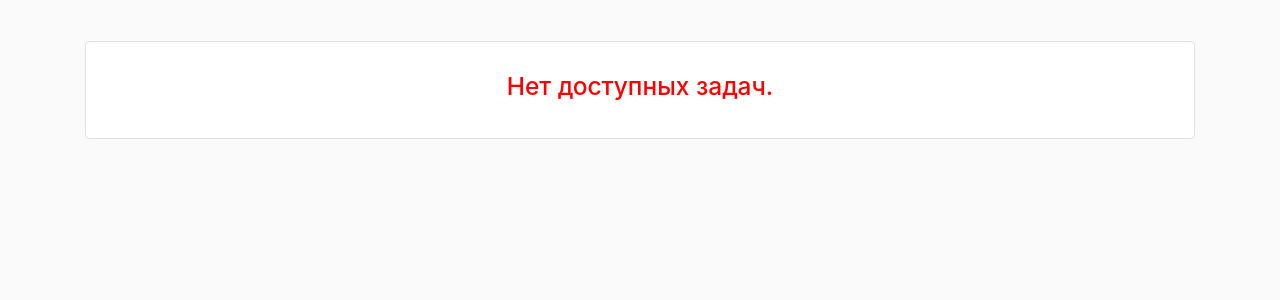
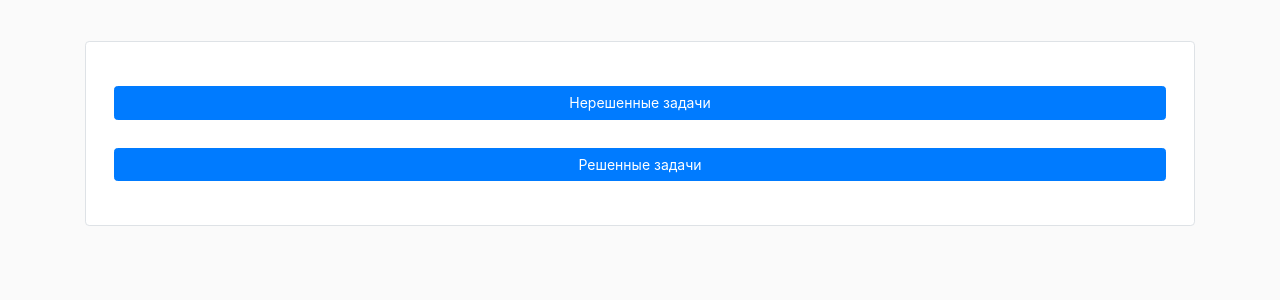
Before and after one commit to ChoroDev/master-degree-graduation-project, a Django app: page /failures in a window 1280 px wide. Shown: the part 49-349 px from the top of the page. Run offline with Django 3.2, Linux system fonts and the light colour scheme; a user stored in the database is signed in; data comes from the database, SQL or seed files in the repository; some libraries are stand-ins or nearby versions.

Commit message:
Failures are continued

```diff
--- a/graduationwork/automated_system/views.py
+++ b/graduationwork/automated_system/views.py
@@ -148,4 +148,20 @@ def profile(request):
 
 
 def failures(request):
-    return render(request, "failures.html", {"failures_is_active": is_active})
+    solvedTasks = list()
+    unsolvedTasks = list()
+    for task in models.Failure.objects.all():
+        if not task.is_solved:
+            unsolvedTasks.append(task)
+        else:
+            solvedTasks.append(task)
+
+    return render(
+        request,
+        "failures.html",
+        {
+            "failures_is_active": is_active,
+            "solvedTasks": solvedTasks,
+            "unsolvedTasks": unsolvedTasks
+        }
+    )
--- a/graduationwork/templates/failures.html
+++ b/graduationwork/templates/failures.html
@@ -8,23 +8,97 @@
 
   {% if user.is_authenticated %}
     <div class="jumbotron border">
-      {% if unsolvedTasks %}
-        <div class="container-md">
-          <div class="row">
-            <div class="col-md">
-              Нерешенные задачи, ахах
+      <div class="row mt-3">
+        <div class="col-md-12">
+          <button class="btn btn-primary btn-block" type="button" data-toggle="collapse" data-target="#unsolvedTasks" aria-expanded="false" aria-controls="unsolvedTasks">Нерешенные задачи</button>
+        </div>
+      </div>
+      <div class="container-md">
+        {% if unsolvedTasks %}
+          <div class="row mt-3">
+            <div class="col">
+              <div class="collapse multi-collapse" id="unsolvedTasks">
+                {% for task in unsolvedTasks %}
+                  <div class="row">
+                    <div class="col-md-12">
+                      <button class="btn btn-danger btn-block" type="button" data-toggle="collapse" data-target="#task_{{ task.id }}" aria-expanded="false" aria-controls="task_{{ task.id }}">{{ task.text }}</button>
+                    </div>
+                  </div>
+                  <div class="row my-2">
+                    <div class="col">
+                      <div class="collapse multi-collapse" id="task_{{ task.id }}">
+                        <div class="row">
+                          <div class="col">
+                            {{ task }}
+                          </div>
+                        </div>
+                      </div>
+                    </div>
+                  </div>
+                {% endfor %}
+              </div>
             </div>
           </div>
-        </div>
-      {% elif solvedTasks %}
-        <div class="container-md">
-          <div class="row">
-            <div class="col-md">
-              Решенные задачи, ахах
+        {% else %}
+          <div class="row mt-3">
+            <div class="col">
+              <div class="collapse multi-collapse" id="unsolvedTasks">
+                <div class="row">
+                  <div class="col-md-12">
+                    <h3 class="text-center" style="color: red;">Нет нерешенных задач</h3>
+                  </div>
+                </div>
+              </div>
             </div>
           </div>
+        {% endif %}
+      </div>
+      <div class="row mt-3">
+        <div class="col-md-12">
+          <button class="btn btn-primary btn-block" type="button" data-toggle="collapse" data-target="#solvedTasks" aria-expanded="false" aria-controls="solvedTasks">Решенные задачи</button>
         </div>
-      {% else %}
+      </div>
+      <div class="container-md">
+        {% if solvedTasks %}
+          <div class="row mt-3">
+            <div class="col">
+              <div class="collapse multi-collapse" id="unsolvedTasks">
+                {% for task in unsolvedTasks %}
+                  <div class="row">
+                    <div class="col-md-12">
+                      <button class="btn btn-danger btn-block" type="button" data-toggle="collapse" data-target="#task_{{ task.id }}" aria-expanded="false" aria-controls="task_{{ task.id }}">{{ task.text }}</button>
+                    </div>
+                  </div>
+                  <div class="row my-2">
+                    <div class="col">
+                      <div class="collapse multi-collapse" id="task_{{ task.id }}">
+                        <div class="row">
+                          <div class="col">
+                            {{ task }}
+                          </div>
+                        </div>
+                      </div>
+                    </div>
+                  </div>
+                {% endfor %}
+              </div>
+            </div>
+          </div>
+        {% else %}
+          <div class="row mt-3">
+            <div class="col">
+              <div class="collapse multi-collapse" id="solvedTasks">
+                <div class="row">
+                  <div class="col-md-12">
+                    <h3 class="text-center" style="color: red;">Нет решенных задач</h3>
+                  </div>
+                </div>
+              </div>
+            </div>
+          </div>
+        {% endif %}
+      </div>
+      {% if not solvedTasks and not unsolvedTasks %}
         <h3 class="text-center" style="color: red;">Нет доступных задач.</h3>
       {% endif %}
     </div>
```
